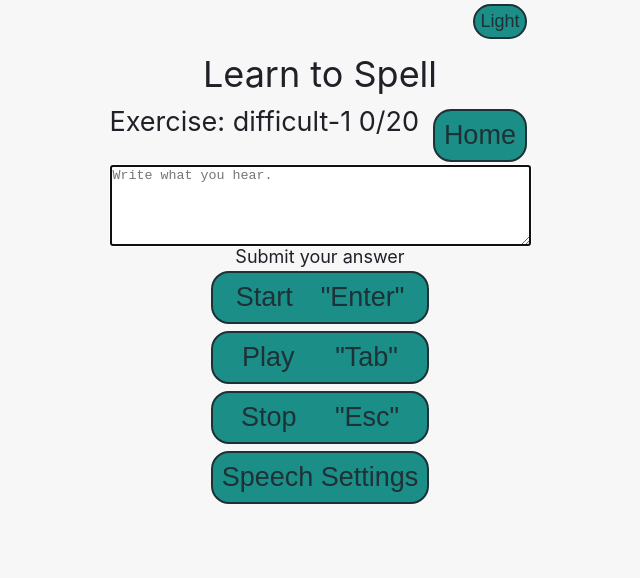
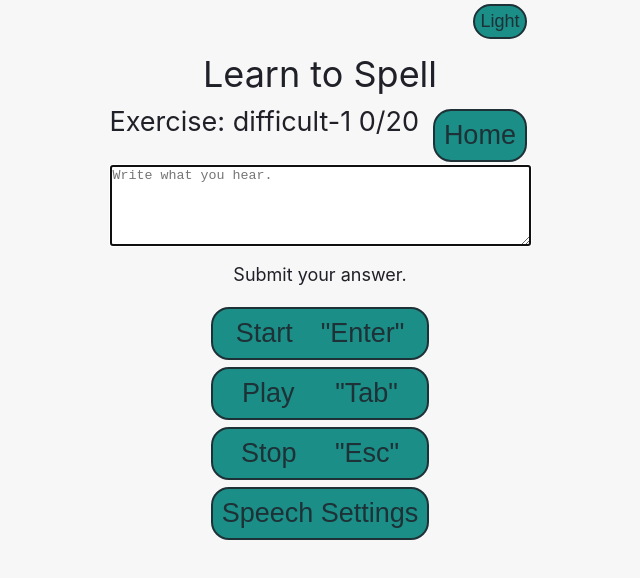
Before and after one commit to thekolaj/Learn-to-spell, a Vue app: page /difficult/difficult-1 in a window 1280 px wide. Shown: the top 578 px of the page, without its empty margins (320-960 px from the left). Built offline with nearby package versions, Linux system fonts and the light colour scheme.

Commit message:
feat: Added word difference algorithm and view

```diff
--- a/src/assets/base.css
+++ b/src/assets/base.css
@@ -5,7 +5,7 @@
   --secondary-good: #1e3136;
   --primary-highlight: #d79053;
   --secondary-highlight: #433937;
-  --primary-bad: #f00;
+  --primary-bad: #eb3717;
   --primary-neutral: #808080;
   --x-large: 2rem;
   --v-large: 1.5rem;
--- a/src/views/ExerciseView/ExerciseView.vue
+++ b/src/views/ExerciseView/ExerciseView.vue
@@ -5,6 +5,7 @@ import data from '@/data'
 import userData from '@/store/userData'
 import { vFocus } from '@/components/utils'
 import SpeechSettingModal from './speech/SpeechSettingsModal.vue'
+import ResultsDisplay from './ResultsDisplay.vue'
 import exerciseSetup from './dataControls/dataControls'
 import { speechSettings, voiceList } from './speech/speechSettings'
 import useSpeech from './speech/useSpeechControls'
@@ -49,7 +50,11 @@ watch(
       aria-label="text input"
       placeholder="Write what you hear."
     ></textarea>
-    <div class="results" v-html="state.resultsDisplay"></div>
+    <ResultsDisplay
+      :submitted="state.isAnswerSubmitted"
+      :correct="state.isAnswerCorrect"
+      :results="state.diffResults"
+    />
     <div class="controls">
       <button @click="controls.submitButton()" type="button">
         {{ controls.submitButtonText.value }} <span>"Enter"</span>
@@ -79,17 +84,4 @@ watch(
   display: flex;
   justify-content: space-around;
 }
-
-.results > span {
-  background-color: var(--primary-neutral);
-  border-radius: 2px;
-}
-
-.correct {
-  background-color: var(--button-color);
-}
-
-.wrong {
-  background-color: var(--primary-bad);
-}
 </style>
--- /dev/null
+++ b/src/views/ExerciseView/ResultsDisplay.vue
@@ -0,0 +1,45 @@
+<script setup lang="ts">
+import type { Change } from 'diff'
+
+defineProps<{
+  submitted: boolean
+  correct: boolean
+  results: Change[]
+}>()
+</script>
+
+<template>
+  <div v-if="!submitted">Submit your answer.</div>
+  <div v-else-if="correct">
+    <span class="correct">Correct: {{ results[0].value }}</span>
+  </div>
+  <div v-else>
+    <span class="wrong">Wrong:</span>&nbsp;
+    <span
+      v-for="result in results"
+      :key="result.value"
+      :class="{ correct: result.removed, wrong: result.added }"
+      >{{ result.value }}</span
+    >
+  </div>
+</template>
+
+<style scoped>
+div {
+  margin: 1rem;
+  white-space: pre-wrap;
+}
+
+span {
+  padding: 2px;
+  border-radius: 0.5rem;
+}
+
+.correct {
+  background-color: var(--primary-good);
+}
+
+.wrong {
+  background-color: var(--primary-highlight);
+}
+</style>
--- a/src/views/ExerciseView/createExerciseState.ts
+++ b/src/views/ExerciseView/createExerciseState.ts
@@ -1,4 +1,5 @@
 import type { ExerciseUserData } from '@/store/userDataUtils'
+import type { Change } from 'diff'
 
 function createExerciseState(
   name: string,
@@ -12,14 +13,14 @@ function createExerciseState(
     isExerciseCompleted: false,
     isNewSentence: true,
     isAnswerSubmitted: false,
+    isAnswerCorrect: false,
     userInput: '',
-    resultsDisplay: 'Submit your answer',
+    diffResults: <Change[]>[],
 
     resetSentence() {
       this.isNewSentence = true
       this.isAnswerSubmitted = false
       this.userInput = ''
-      this.resultsDisplay = 'Submit your answer'
     },
   }
 }
--- a/src/views/ExerciseView/dataControls/dataControls.ts
+++ b/src/views/ExerciseView/dataControls/dataControls.ts
@@ -44,19 +44,16 @@ export function answeredCorrect(exerciseUserData: ExerciseUserData, exerciseLeng
 }
 
 export function submitAnswer(stateValue: ExerciseState) {
+  stateValue.isAnswerSubmitted = true
   const currentSentence = stateValue.exerciseData[stateValue.exerciseUserData.current]
-  const isAnswerCorrect = stateValue.userInput === currentSentence
-  const diff = diffWordsWithSpace(currentSentence, stateValue.userInput)
-  console.log(diff)
-  stateValue.isAnswerSubmitted = true
-  if (isAnswerCorrect) {
-    stateValue.resultsDisplay = `Correct: ${currentSentence}`
+  stateValue.isAnswerCorrect = stateValue.userInput === currentSentence
+  stateValue.diffResults = diffWordsWithSpace(currentSentence, stateValue.userInput)
+  if (stateValue.isAnswerCorrect) {
     stateValue.isExerciseCompleted = answeredCorrect(
       stateValue.exerciseUserData,
       stateValue.exerciseData.length,
     )
   } else {
-    stateValue.resultsDisplay = `Wrong: ${currentSentence}`
     setNextSentence(stateValue.exerciseUserData, stateValue.exerciseData.length)
   }
 }
```
